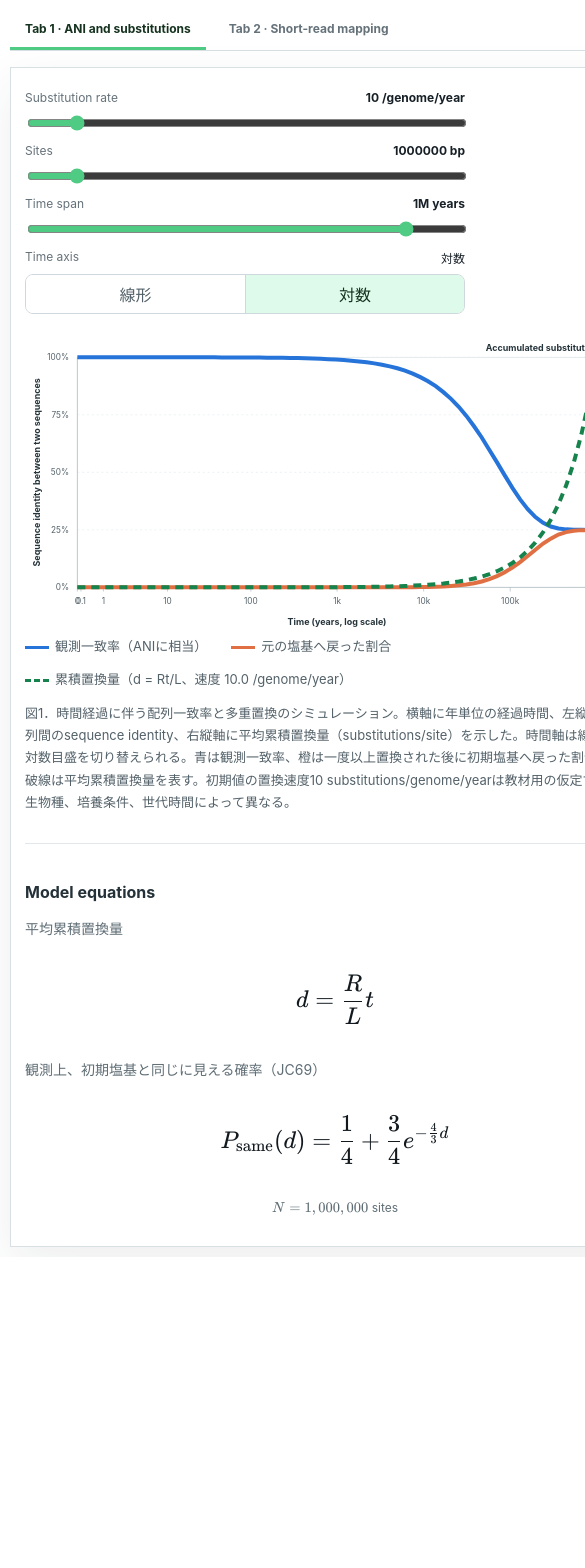
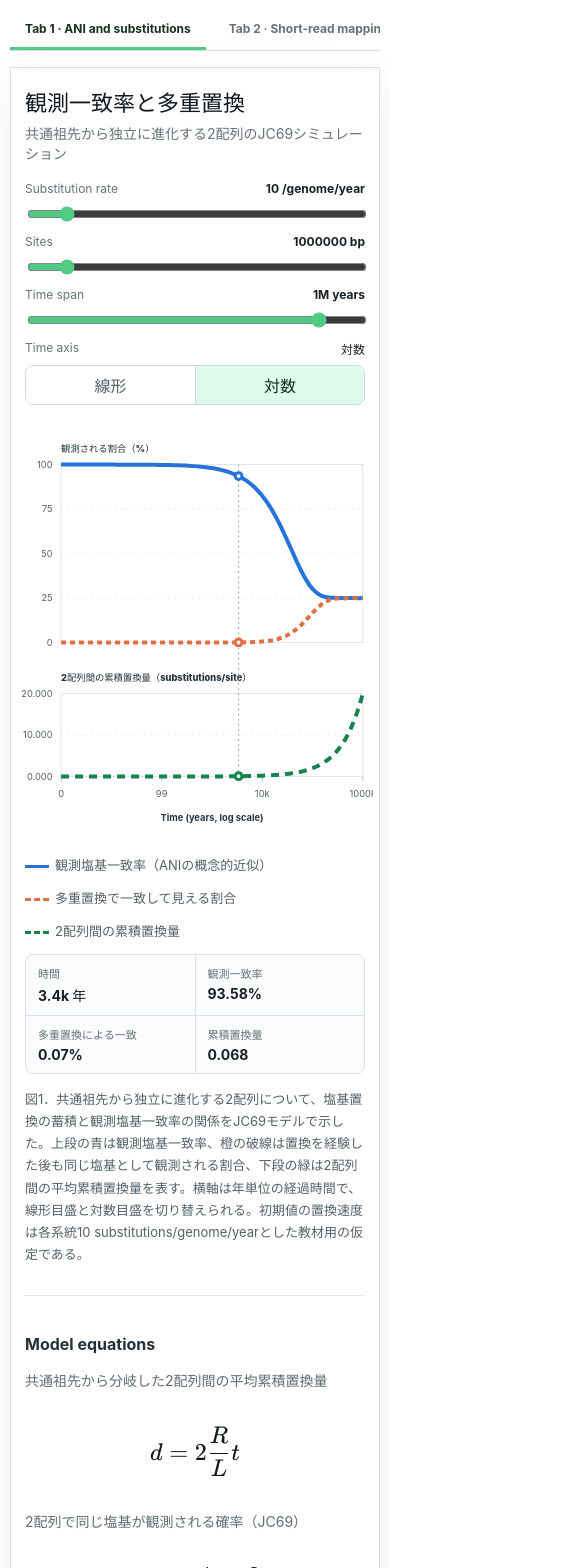
Before and after one commit to kazumaxneo/my-first-codex-app, a React (Vite) app: page / in a window 390 px wide. Shown: the top 1568 px of the page, 585 px wide, since content can reach past the window. Before the commit the page ends 1257 px from the top, so only its background shows below. Built offline with nearby package versions, Linux system fonts and the light colour scheme.

Commit message:
Improve evolutionary distance simulation chart

```diff
--- a/src/App.tsx
+++ b/src/App.tsx
@@ -514,21 +514,32 @@ function AniSimulationPanel() {
   const [siteCount, setSiteCount] = useState(1000000);
   const [timeExponent, setTimeExponent] = useState(6);
   const [timeScale, setTimeScale] = useState<'linear' | 'log'>('log');
+  const [compact, setCompact] = useState(() => window.innerWidth < 640);
+  const [hoverIndex, setHoverIndex] = useState<number | null>(null);
+
+  useEffect(() => {
+    const updateCompact = () => setCompact(window.innerWidth < 640);
+    window.addEventListener('resize', updateCompact);
+    return () => window.removeEventListener('resize', updateCompact);
+  }, []);
+
   const timeSpan = Math.pow(10, timeExponent);
   const perSiteRate = substitutionRate / siteCount;
-  const width = 900;
-  const height = 430;
-  const margin = { top: 28, right: 70, bottom: 68, left: 76 };
+  const width = compact ? 420 : 900;
+  const height = compact ? 500 : 590;
+  const margin = { left: compact ? 52 : 76, right: compact ? 12 : 24 };
+  const topPanel = { top: compact ? 42 : 48, bottom: compact ? 252 : 322 };
+  const bottomPanel = { top: compact ? 312 : 394, bottom: compact ? 410 : 500 };
   const points = useMemo(() => {
     const random = mulberry32(20260809);
     const points: Array<{ time: number; identity: number; returned: number; accumulated: number }> = [];
-    for (let index = 0; index <= 80; index += 1) {
+    for (let index = 0; index <= 120; index += 1) {
       const time = timeScale === 'linear'
-        ? (index / 80) * timeSpan
+        ? (index / 120) * timeSpan
         : index === 0
           ? 0
-          : Math.pow(10, -1 + ((index - 1) / 79) * (timeExponent + 1));
-      const accumulated = perSiteRate * time;
+          : Math.pow(10, -1 + ((index - 1) / 119) * (timeExponent + 1));
+      const accumulated = 2 * perSiteRate * time;
       const identityProbability = 0.25 + 0.75 * Math.exp((-4 * accumulated) / 3);
       const unchangedProbability = Math.exp(-accumulated);
       const returnProbability = Math.max(0, identityProbability - unchangedProbability);
@@ -543,25 +554,48 @@ function AniSimulationPanel() {
     }
     return points;
   }, [perSiteRate, siteCount, timeExponent, timeScale, timeSpan]);
-  const x = (value: number) => margin.left + (timeScale === 'log' ? Math.log10(1 + value) / Math.log10(1 + timeSpan) : value / timeSpan) * (width - margin.left - margin.right);
-  const maxAccumulated = Math.max(1e-9, perSiteRate * timeSpan);
-  const yAccumulated = (value: number) => height - margin.bottom - (value / maxAccumulated) * (height - margin.top - margin.bottom);
-  const yPercent = (value: number) => height - margin.bottom - value * (height - margin.top - margin.bottom);
+  const plotWidth = width - margin.left - margin.right;
+  const x = (value: number) => margin.left + (timeScale === 'log' ? Math.log10(1 + value) / Math.log10(1 + timeSpan) : value / timeSpan) * plotWidth;
+  const maxAccumulated = Math.max(1e-9, 2 * perSiteRate * timeSpan);
+  const yAccumulated = (value: number) => bottomPanel.bottom - (value / maxAccumulated) * (bottomPanel.bottom - bottomPanel.top);
+  const yPercent = (value: number) => topPanel.bottom - value * (topPanel.bottom - topPanel.top);
   const path = (key: 'identity' | 'returned') =>
     points.map((point, index) => `${index === 0 ? 'M' : 'L'}${x(point.time).toFixed(1)},${yPercent(point[key]).toFixed(1)}`).join(' ');
   const accumulatedPath = points.map((point, index) => `${index === 0 ? 'M' : 'L'}${x(point.time).toFixed(1)},${yAccumulated(point.accumulated).toFixed(1)}`).join(' ');
-  const timeTicks = timeScale === 'log'
-    ? [0, ...Array.from({ length: Math.floor(timeExponent) + 2 }, (_, index) => Math.pow(10, index - 1))].filter((tick) => tick <= timeSpan)
-    : Array.from({ length: 5 }, (_, index) => (timeSpan / 4) * index);
+  const tickCount = compact ? 4 : 6;
+  const timeTicks = Array.from({ length: tickCount }, (_, index) => {
+    const ratio = index / (tickCount - 1);
+    return timeScale === 'log' ? Math.pow(10, ratio * Math.log10(1 + timeSpan)) - 1 : ratio * timeSpan;
+  });
   const formatTime = (value: number) => value >= 1000000 ? `${Number((value / 1000000).toPrecision(2))}M` : value >= 1000 ? `${Number((value / 1000).toPrecision(2))}k` : value < 1 && value > 0 ? value.toFixed(1) : value.toFixed(0);
-  const formatAccumulated = (value: number) => value > 0 && value < 0.01 ? value.toExponential(1) : value.toFixed(2);
+  const formatAccumulated = (value: number) => value > 0 && value < 0.01 ? value.toExponential(2) : value.toFixed(3);
+  const selectedIndex = hoverIndex ?? Math.floor(points.length * 0.65);
+  const selected = points[selectedIndex];
+  const handlePointerMove = (event: React.PointerEvent<SVGRectElement>) => {
+    const bounds = event.currentTarget.getBoundingClientRect();
+    const svgX = ((event.clientX - bounds.left) / bounds.width) * width;
+    let nearestIndex = 0;
+    let nearestDistance = Number.POSITIVE_INFINITY;
+    points.forEach((point, index) => {
+      const distance = Math.abs(x(point.time) - svgX);
+      if (distance < nearestDistance) {
+        nearestDistance = distance;
+        nearestIndex = index;
+      }
+    });
+    setHoverIndex(nearestIndex);
+  };
 
   return (
     <section className="ani-panel" aria-label="ANI and multiple-substitution simulation">
+      <header className="figure-heading">
+        <h2>観測一致率と多重置換</h2>
+        <p>共通祖先から独立に進化する2配列のJC69シミュレーション</p>
+      </header>
       <div className="ani-heading">
         <div className="ani-controls">
           <Slider label="Substitution rate" value={substitutionRate} min={0.1} max={100} step={0.1} unit=" /genome/year" onChange={setSubstitutionRate} />
-          <Slider label="Sites" value={siteCount} min={100} max={10000000} step={1000} unit=" bp" onChange={setSiteCount} />
+          <Slider label="Sites" value={siteCount} min={1000} max={10000000} step={1000} unit=" bp" onChange={setSiteCount} />
           <label className="control">
             <span>Time span<strong>{formatTime(timeSpan)} years</strong></span>
             <input type="range" min={-1} max={7} step={0.1} value={timeExponent} onChange={(event) => setTimeExponent(Number(event.target.value))} />
@@ -577,48 +611,63 @@ function AniSimulationPanel() {
       </div>
 
       <div className="ani-chart-wrap">
-        <svg viewBox={`0 0 ${width} ${height}`} role="img" aria-label="時間に対する観測一致率と復帰率">
-          <rect data-chart-frame x={margin.left} y={margin.top} width={width - margin.left - margin.right} height={height - margin.top - margin.bottom} fill="none" />
+        <svg viewBox={`0 0 ${width} ${height}`} role="img" aria-label="時間に対する観測塩基一致率、多重置換で一致して見える割合、累積置換量">
+          <text x={margin.left} y={topPanel.top - 15} className="panel-title">観測される割合（%）</text>
+          <rect data-chart-frame x={margin.left} y={topPanel.top} width={plotWidth} height={topPanel.bottom - topPanel.top} fill="none" />
           {[0, 0.25, 0.5, 0.75, 1].map((tick) => (
             <g key={tick}>
               <line x1={margin.left} x2={width - margin.right} y1={yPercent(tick)} y2={yPercent(tick)} className="ani-grid" />
-              <text x={margin.left - 12} y={yPercent(tick) + 4} textAnchor="end">{Math.round(tick * 100)}%</text>
-              <text x={width - margin.right + 12} y={yAccumulated(maxAccumulated * tick) + 4}>{formatAccumulated(maxAccumulated * tick)}</text>
+              <text x={margin.left - 10} y={yPercent(tick) + 4} textAnchor="end">{Math.round(tick * 100)}</text>
+            </g>
+          ))}
+          <text x={margin.left} y={bottomPanel.top - 15} className="panel-title">2配列間の累積置換量（substitutions/site）</text>
+          <rect data-chart-frame x={margin.left} y={bottomPanel.top} width={plotWidth} height={bottomPanel.bottom - bottomPanel.top} fill="none" />
+          {[0, 0.5, 1].map((tick) => (
+            <g key={`acc-${tick}`}>
+              <line x1={margin.left} x2={width - margin.right} y1={yAccumulated(maxAccumulated * tick)} y2={yAccumulated(maxAccumulated * tick)} className="ani-grid" />
+              <text x={margin.left - 10} y={yAccumulated(maxAccumulated * tick) + 4} textAnchor="end">{formatAccumulated(maxAccumulated * tick)}</text>
             </g>
           ))}
           {timeTicks.map((tick) => (
             <g key={tick}>
-              <line x1={x(tick)} x2={x(tick)} y1={height - margin.bottom} y2={height - margin.bottom + 6} className="ani-axis" />
-              <text x={x(tick)} y={height - margin.bottom + 24} textAnchor="middle">{formatTime(tick)}</text>
+              <line x1={x(tick)} x2={x(tick)} y1={bottomPanel.bottom} y2={bottomPanel.bottom + 6} className="ani-axis" />
+              <text x={x(tick)} y={bottomPanel.bottom + 24} textAnchor="middle">{formatTime(tick)}</text>
             </g>
           ))}
-          <line x1={margin.left} x2={margin.left} y1={margin.top} y2={height - margin.bottom} className="ani-axis" />
-          <line x1={width - margin.right} x2={width - margin.right} y1={margin.top} y2={height - margin.bottom} className="ani-axis" />
-          <line x1={margin.left} x2={width - margin.right} y1={height - margin.bottom} y2={height - margin.bottom} className="ani-axis" />
           <path d={path('identity')} className="ani-line identity-line" />
           <path d={path('returned')} className="ani-line return-line" />
           <path d={accumulatedPath} className="ani-line rate-line" />
-          <text x={(margin.left + width - margin.right) / 2} y={height - 14} textAnchor="middle" className="axis-title">Time (years, {timeScale} scale)</text>
-          <text x={22} y={(margin.top + height - margin.bottom) / 2} transform={`rotate(-90 22 ${(margin.top + height - margin.bottom) / 2})`} textAnchor="middle" className="axis-title">Sequence identity between two sequences</text>
-          <text x={width - 10} y={margin.top - 9} textAnchor="end" className="axis-title">Accumulated substitutions per site</text>
+          <line x1={x(selected.time)} x2={x(selected.time)} y1={topPanel.top} y2={bottomPanel.bottom} className="hover-guide" />
+          <circle cx={x(selected.time)} cy={yPercent(selected.identity)} r={compact ? 4 : 5} className="identity-marker" />
+          <circle cx={x(selected.time)} cy={yPercent(selected.returned)} r={compact ? 4 : 5} className="return-marker" />
+          <circle cx={x(selected.time)} cy={yAccumulated(selected.accumulated)} r={compact ? 4 : 5} className="rate-marker" />
+          <rect x={margin.left} y={topPanel.top} width={plotWidth} height={bottomPanel.bottom - topPanel.top} fill="transparent" onPointerMove={handlePointerMove} onPointerLeave={() => setHoverIndex(null)} />
+          <text x={(margin.left + width - margin.right) / 2} y={bottomPanel.bottom + 52} textAnchor="middle" className="axis-title">Time (years, {timeScale === 'linear' ? 'linear' : 'log'} scale)</text>
         </svg>
       </div>
       <div className="ani-legend">
-        <span><i className="legend-line identity-line" />観測一致率（ANIに相当）</span>
-        <span><i className="legend-line return-line" />元の塩基へ戻った割合</span>
-        <span><i className="legend-line rate-line" />累積置換量（d = Rt/L、速度 {substitutionRate.toFixed(1)} /genome/year）</span>
+        <span><i className="legend-line identity-line" />観測塩基一致率（ANIの概念的近似）</span>
+        <span><i className="legend-line return-line" />多重置換で一致して見える割合</span>
+        <span><i className="legend-line rate-line" />2配列間の累積置換量</span>
+      </div>
+      <div className="chart-readout" aria-live="polite">
+        <span>時間<strong>{formatTime(selected.time)} 年</strong></span>
+        <span>観測一致率<strong>{(selected.identity * 100).toFixed(2)}%</strong></span>
+        <span>多重置換による一致<strong>{(selected.returned * 100).toFixed(2)}%</strong></span>
+        <span>累積置換量<strong>{formatAccumulated(selected.accumulated)}</strong></span>
       </div>
       <p className="figure-caption">
-        図1．時間経過に伴う配列一致率と多重置換のシミュレーション。横軸に年単位の経過時間、左縦軸に2配列間のsequence identity、右縦軸に平均累積置換量（substitutions/site）を示した。時間軸は線形目盛と対数目盛を切り替えられる。青は観測一致率、橙は一度以上置換された後に初期塩基へ戻った割合、緑の破線は平均累積置換量を表す。初期値の置換速度10 substitutions/genome/yearは教材用の仮定であり、生物種、培養条件、世代時間によって異なる。
+        図1．共通祖先から独立に進化する2配列について、塩基置換の蓄積と観測塩基一致率の関係をJC69モデルで示した。上段の青は観測塩基一致率、橙の破線は置換を経験した後も同じ塩基として観測される割合、下段の緑は2配列間の平均累積置換量を表す。横軸は年単位の経過時間で、線形目盛と対数目盛を切り替えられる。初期値の置換速度は各系統10 substitutions/genome/yearとした教材用の仮定である。
       </p>
 
       <div className="equation-block">
         <h3>Model equations</h3>
-        <p>平均累積置換量</p>
-        <div className="formula"><Latex display formula="d = \frac{R}{L}t" /></div>
-        <p>観測上、初期塩基と同じに見える確率（JC69）</p>
+        <p>共通祖先から分岐した2配列間の平均累積置換量</p>
+        <div className="formula"><Latex display formula="d = 2\frac{R}{L}t" /></div>
+        <p>2配列で同じ塩基が観測される確率（JC69）</p>
         <div className="formula"><Latex display formula="P_{\mathrm{same}}(d) = \frac{1}{4} + \frac{3}{4}e^{-\frac{4}{3}d}" /></div>
-        <p className="equation-note"><Latex formula={`N=${siteCount.toLocaleString()}`} /> sites</p>
+        <p className="equation-note"><Latex formula={`L=${siteCount.toLocaleString()}`} /> sites · <Latex formula={`R=${substitutionRate.toFixed(1)}`} /> substitutions/genome/year/lineage</p>
+        <p className="model-note">実際のANIは相同領域をアラインメントして算出されるため、この観測塩基一致率はANIそのものではなく、原理を単純化した概念モデルです。</p>
       </div>
     </section>
   );
--- a/src/styles.css
+++ b/src/styles.css
@@ -63,6 +63,22 @@ input {
   box-shadow: 0 18px 45px rgba(37, 45, 52, 0.08);
 }
 
+.figure-heading {
+  margin-bottom: 22px;
+}
+
+.figure-heading h2 {
+  color: #11191f;
+  font-size: clamp(22px, 3vw, 32px);
+  line-height: 1.2;
+}
+
+.figure-heading p {
+  margin-top: 7px;
+  color: #65727a;
+  font-size: 14px;
+}
+
 .ani-heading {
   display: flex;
   justify-content: space-between;
@@ -125,14 +141,15 @@ input {
 
 .ani-chart-wrap {
   margin-top: 24px;
-  overflow-x: auto;
+  overflow: hidden;
 }
 
 .ani-chart-wrap svg {
   display: block;
   width: 100%;
-  min-width: 620px;
+  min-width: 0;
   height: auto;
+  touch-action: none;
 }
 
 .ani-chart-wrap text {
@@ -146,12 +163,18 @@ input {
   font-weight: 700;
 }
 
+.ani-chart-wrap .panel-title {
+  fill: #25343b;
+  font-size: 13px;
+  font-weight: 800;
+}
+
 .ani-chart-wrap [data-chart-frame] { stroke: #d8e0e4; }
 .ani-grid { stroke: #e7ecef; stroke-dasharray: 3 4; }
 .ani-axis { stroke: #aebbc2; }
 .ani-line { fill: none; stroke-width: 4; vector-effect: non-scaling-stroke; }
 .identity-line { stroke: #2674d9; }
-.return-line { stroke: #e07043; }
+.return-line { stroke: #e07043; stroke-dasharray: 5 4; }
 .rate-line { stroke: #16834d; stroke-dasharray: 8 6; }
 .legend-line.identity-line { border-top-color: #2674d9; }
 .legend-line.return-line { border-top-color: #e07043; }
@@ -175,6 +198,53 @@ input {
 }
 
 .legend-line.rate-line { border-top-style: dashed; }
+.legend-line.return-line { border-top-style: dashed; }
+
+.hover-guide {
+  stroke: #77858d;
+  stroke-width: 1;
+  stroke-dasharray: 2 4;
+  pointer-events: none;
+}
+
+.identity-marker,
+.return-marker,
+.rate-marker {
+  fill: #ffffff;
+  stroke-width: 3;
+  vector-effect: non-scaling-stroke;
+  pointer-events: none;
+}
+
+.identity-marker { stroke: #2674d9; }
+.return-marker { stroke: #e07043; }
+.rate-marker { stroke: #16834d; }
+
+.chart-readout {
+  display: grid;
+  grid-template-columns: repeat(4, minmax(0, 1fr));
+  gap: 1px;
+  max-width: 840px;
+  margin: 14px auto 0;
+  overflow: hidden;
+  border: 1px solid #dce3e7;
+  border-radius: 8px;
+  background: #dce3e7;
+}
+
+.chart-readout span {
+  padding: 10px 12px;
+  color: #65727a;
+  background: #fbfcfd;
+  font-size: 11px;
+}
+
+.chart-readout strong {
+  display: block;
+  margin-top: 4px;
+  color: #172027;
+  font-size: 14px;
+}
 
 .figure-caption {
   max-width: 840px;
@@ -194,6 +264,7 @@ input {
 .equation-block h3 { color: #243139; font-size: 16px; }
 .equation-block p { margin-top: 12px; color: #5f6d75; font-size: 14px; line-height: 1.55; }
 .equation-block .equation-note { margin-top: 4px; font-size: 12px; text-align: center; }
+.equation-block .model-note { max-width: 720px; margin: 18px auto 0; font-size: 12px; text-align: center; }
 .formula { margin: 15px 0; overflow-x: auto; color: #11191f; font-size: 1.25rem; text-align: center; }
 
 .workspace,
@@ -600,6 +671,27 @@ input[type="range"] {
     margin-left: 0;
   }
 
+  .figure-heading {
+    margin-bottom: 18px;
+  }
+
+  .ani-chart-wrap {
+    margin-inline: -8px;
+  }
+
+  .ani-chart-wrap text {
+    font-size: 11px;
+  }
+
+  .ani-chart-wrap .panel-title,
+  .ani-chart-wrap .axis-title {
+    font-size: 11px;
+  }
+
+  .chart-readout {
+    grid-template-columns: repeat(2, minmax(0, 1fr));
+  }
+
   .topbar {
     align-items: flex-start;
     flex-direction: column;
```
